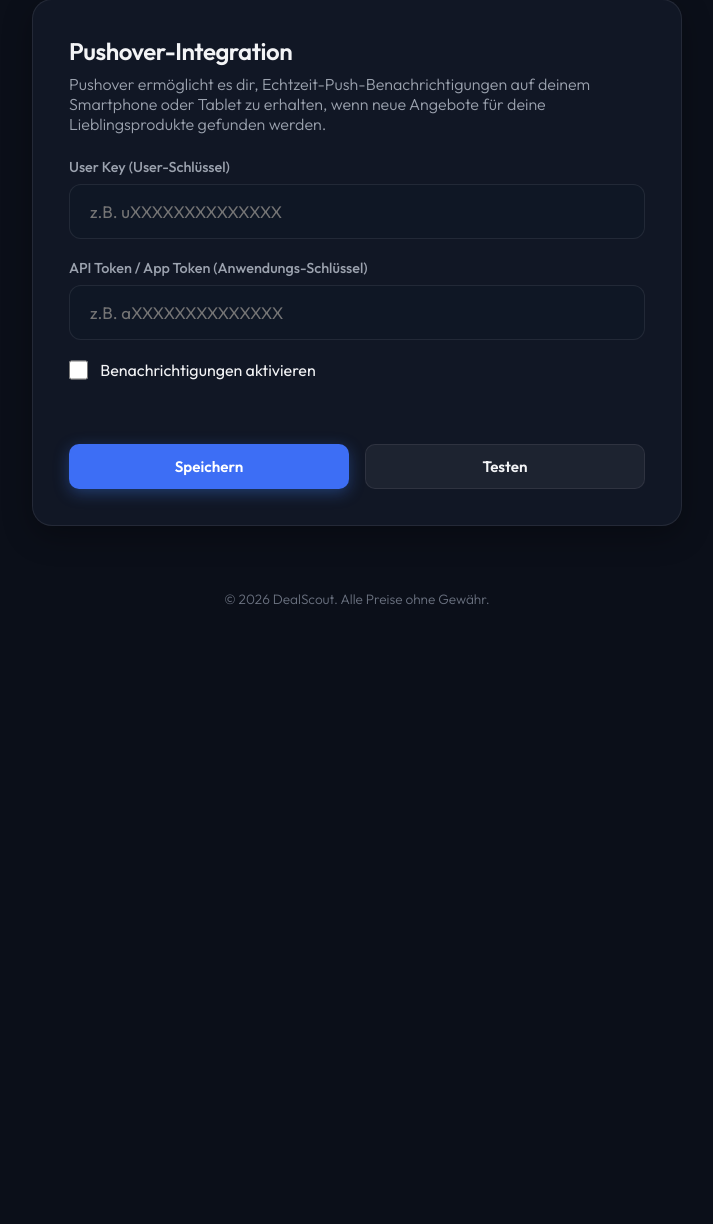
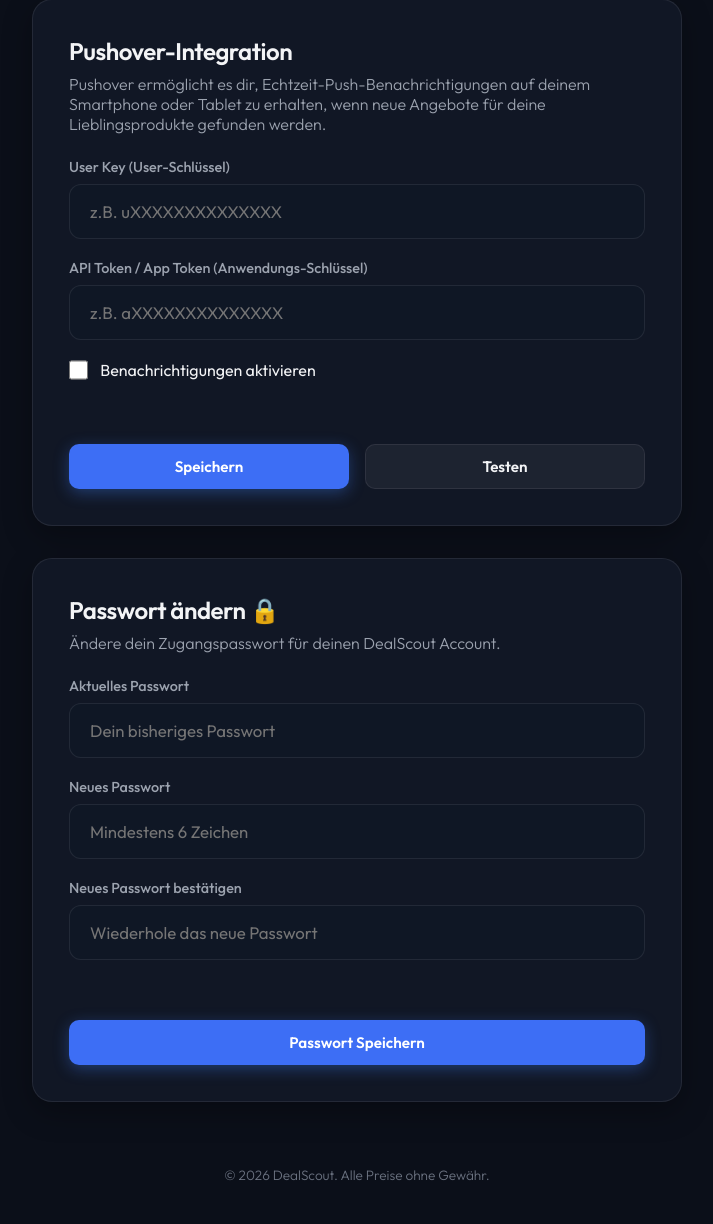
Before and after one commit to MakerHowl/DealScout, a FastAPI app: template app/templates/settings.html in a window 1280 px wide. Shown: the part 988-2212 px from the top of the page, without its empty margins (283-996 px from the left). Before the commit the page ends 1592 px from the top, so only its background shows below. Run offline with FastAPI, Linux system fonts and the light colour scheme; the template is opened without the code that fills it, so the values that code supplies are empty; parts of the project's set-up code (start-up, migrations or seed data) failed here and were passed over.

Commit message:
feat: add password change option on settings page

```diff
--- a/app/main.py
+++ b/app/main.py
@@ -730,6 +730,43 @@ async def test_pushover_settings(
     else:
         return "<div class='alert alert-danger' style='background: rgba(239, 68, 68, 0.15); border-color: rgba(239, 68, 68, 0.3); color: #F87171; padding: 1rem 1.5rem; border-radius: 12px; margin-bottom: 1rem;'>Senden der Test-Benachrichtigung fehlgeschlagen. Bitte überprüfe User Key und API Token.</div>"
 
+@app.post("/settings/change-password", response_class=HTMLResponse)
+async def change_password(
+    request: Request,
+    current_password: str = Form(""),
+    new_password: str = Form(""),
+    confirm_password: str = Form(""),
+    user: Optional[User] = Depends(current_optional_user),
+    db: Session = Depends(get_session)
+):
+    redirect = require_user(user, request)
+    if redirect:
+        return redirect
+
+    if not current_password or not new_password or not confirm_password:
+        return "<div class='alert alert-danger' style='background: rgba(239, 68, 68, 0.15); border-color: rgba(239, 68, 68, 0.3); color: #F87171; padding: 1rem 1.5rem; border-radius: 12px; margin-bottom: 1rem;'>Bitte fülle alle Passwort-Felder aus.</div>"
+
+    if new_password != confirm_password:
+        return "<div class='alert alert-danger' style='background: rgba(239, 68, 68, 0.15); border-color: rgba(239, 68, 68, 0.3); color: #F87171; padding: 1rem 1.5rem; border-radius: 12px; margin-bottom: 1rem;'>Die neuen Passwörter stimmen nicht überein.</div>"
+
+    if len(new_password) < 6:
+        return "<div class='alert alert-danger' style='background: rgba(239, 68, 68, 0.15); border-color: rgba(239, 68, 68, 0.3); color: #F87171; padding: 1rem 1.5rem; border-radius: 12px; margin-bottom: 1rem;'>Das neue Passwort muss mindestens 6 Zeichen lang sein.</div>"
+
+    from fastapi_users.password import PasswordHelper
+    password_helper = PasswordHelper()
+
+    verified, _ = password_helper.verify_and_update(current_password, user.hashed_password)
+    if not verified:
+        return "<div class='alert alert-danger' style='background: rgba(239, 68, 68, 0.15); border-color: rgba(239, 68, 68, 0.3); color: #F87171; padding: 1rem 1.5rem; border-radius: 12px; margin-bottom: 1rem;'>Das aktuelle Passwort ist falsch.</div>"
+
+    db_user = db.get(User, user.id)
+    if db_user:
+        db_user.hashed_password = password_helper.hash(new_password)
+        db.add(db_user)
+        db.commit()
+
+    return "<div class='alert alert-success fade-in'>Dein Passwort wurde erfolgreich geändert!</div>"
+
 # Admin User Management Routes
 @app.get("/admin/users", response_class=HTMLResponse)
 async def admin_users_page(
--- a/app/templates/settings.html
+++ b/app/templates/settings.html
@@ -132,5 +132,53 @@
                 </div>
             </form>
         </section>
+
+        <!-- Password Change Section -->
+        <section class="glass-card">
+            <h3 class="card-title">Passwort ändern 🔒</h3>
+            <p class="card-desc">Ändere dein Zugangspasswort für deinen DealScout Account.</p>
+
+            <form id="password-form">
+                <div class="settings-field">
+                    <label for="current_password" class="settings-label">Aktuelles Passwort</label>
+                    <input type="password"
+                           id="current_password"
+                           name="current_password"
+                           placeholder="Dein bisheriges Passwort"
+                           class="form-input"
+                           required>
+                </div>
+
+                <div class="settings-field">
+                    <label for="new_password" class="settings-label">Neues Passwort</label>
+                    <input type="password"
+                           id="new_password"
+                           name="new_password"
+                           placeholder="Mindestens 6 Zeichen"
+                           class="form-input"
+                           required>
+                </div>
+
+                <div class="settings-field">
+                    <label for="confirm_password" class="settings-label">Neues Passwort bestätigen</label>
+                    <input type="password"
+                           id="confirm_password"
+                           name="confirm_password"
+                           placeholder="Wiederhole das neue Passwort"
+                           class="form-input"
+                           required>
+                </div>
+
+                <div id="password-feedback" class="settings-feedback"></div>
+
+                <button type="button"
+                        hx-post="/settings/change-password"
+                        hx-target="#password-feedback"
+                        hx-include="#password-form"
+                        class="btn btn-primary settings-full-btn">
+                    Passwort Speichern
+                </button>
+            </form>
+        </section>
     </div>
 {% endblock %}
```
Also changed, not shown: verify_auth.py (+34 -0 lines).
